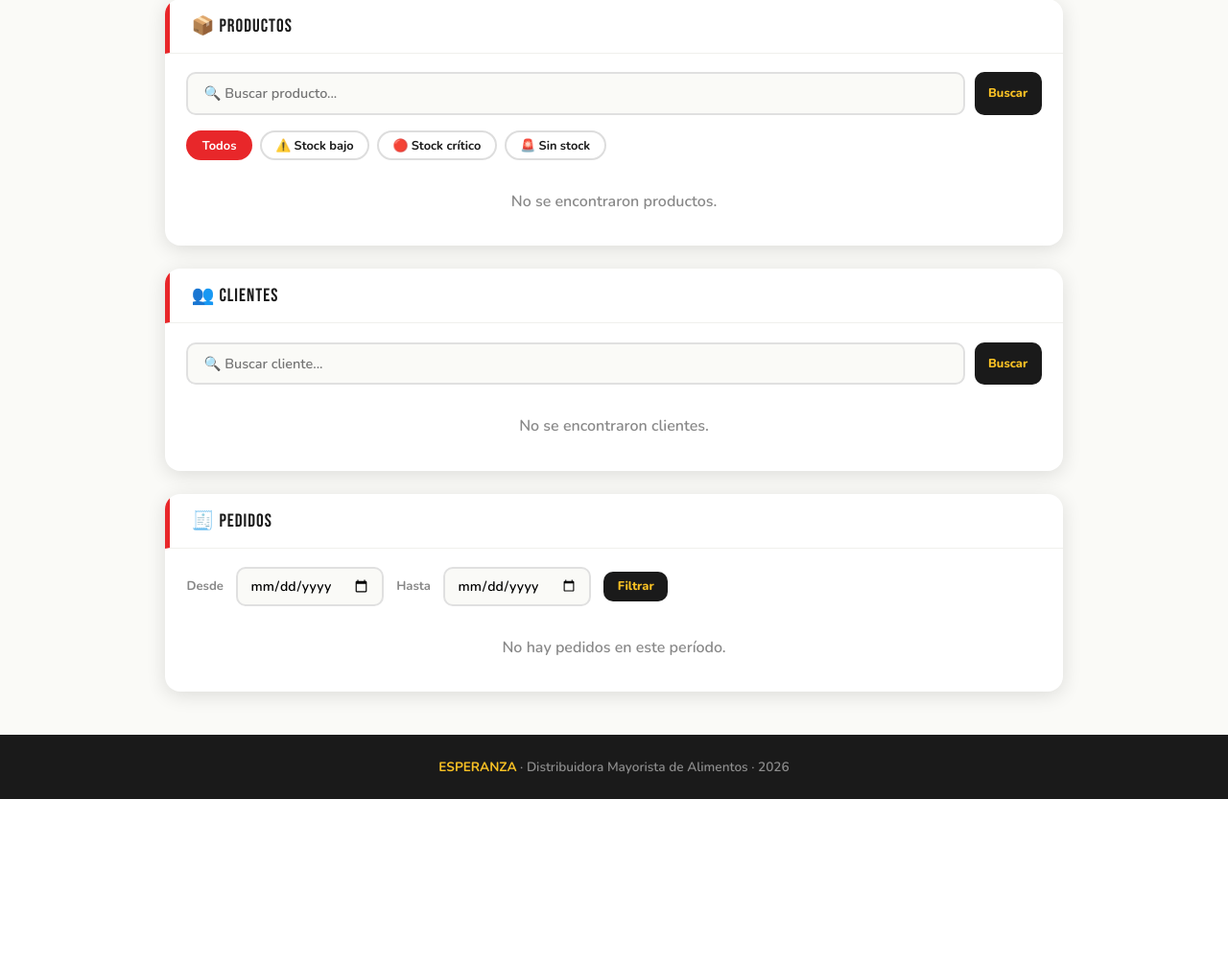
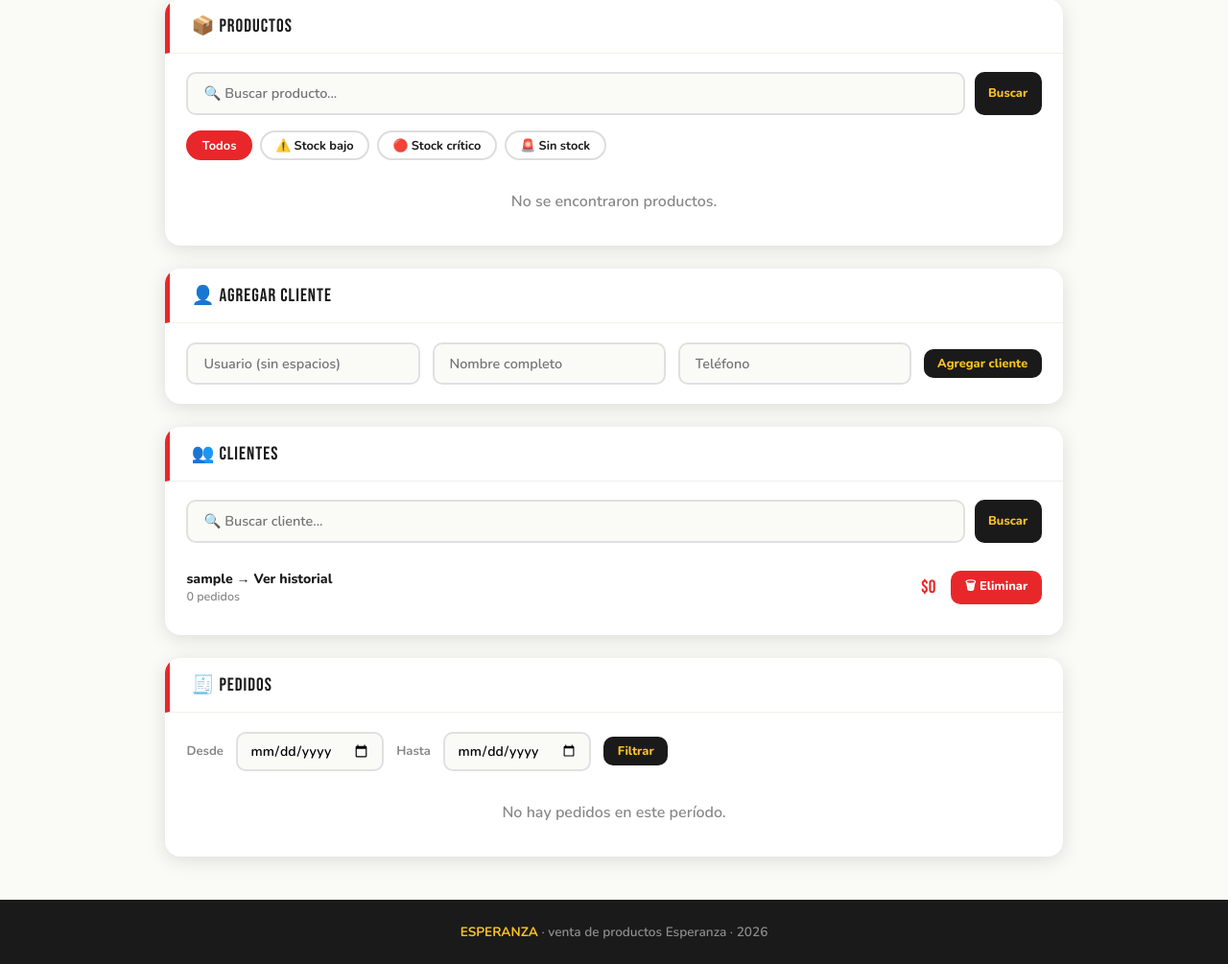
Before and after one commit to PabloMarinUrtiaga/Venta_de_productos_Esperanza, a Django app: page /panel/ in a window 1280 px wide. Shown: the part 375-1380 px from the top of the page at 96% size. Before the commit the page ends 1208 px from the top, so only its background shows below. Run offline with Django 5.2, Linux system fonts and the light colour scheme; the visitor is signed in with stand-in values (Sample User, id 1); data comes from the database, SQL or seed files in the repository; data that the repository does not hold is empty.

Commit message:
categorias/clientes/footer y algo mas

```diff
--- a/mayorista/mayorista/urls.py
+++ b/mayorista/mayorista/urls.py
@@ -7,9 +7,10 @@
                              agregar_producto, eliminar_producto,
                              editar_precio, repetir_pedido, compra_exitosa,
                              cambiar_estado, cambiar_stock_ajax, stock_actual,
-                             mp_webhook, editar_stock, editar_oferta, editar_categoria,editar_imagen )
+                             mp_webhook, editar_stock, editar_oferta, editar_categoria,editar_imagen,agregar_cliente,eliminar_cliente )
 from django.contrib.auth import views as auth_views
 from django.views.generic import RedirectView
+
 
 urlpatterns = [
     path('cambiar-estado/<int:pedido_id>/', cambiar_estado),
@@ -46,6 +47,8 @@
     path('editar-oferta/<int:producto_id>/',editar_oferta,name='editar_oferta'),
      path('editar-categoria/<int:producto_id>/', editar_categoria, name='editar_categoria'),
     path('editar-imagen/<int:producto_id>/', editar_imagen, name='editar_imagen'),
+    path('panel/agregar-cliente/', agregar_cliente, name='agregar_cliente'),
+    path('panel/eliminar-cliente/<int:user_id>/', eliminar_cliente, name='eliminar_cliente'),
 ]
 
 handler404 = 'productos.views.error_404'
--- a/mayorista/productos/templates/productos/403.html
+++ b/mayorista/productos/templates/productos/403.html
@@ -74,7 +74,7 @@
   </div>
 
   <footer>
-    <strong>ESPERANZA</strong> · Distribuidora Mayorista de Alimentos · 2026
+    <strong>ESPERANZA</strong> · venta de productos Esperanza · 2026
   </footer>
 
 
--- a/mayorista/productos/templates/productos/404.html
+++ b/mayorista/productos/templates/productos/404.html
@@ -78,7 +78,7 @@
   </div>
 
   <footer>
-    <strong>ESPERANZA</strong> · Distribuidora Mayorista de Alimentos · 2026
+    <strong>ESPERANZA</strong> · venta de productos Esperanza · 2026
   </footer>
 
   <script>
--- a/mayorista/productos/templates/productos/500.html
+++ b/mayorista/productos/templates/productos/500.html
@@ -74,7 +74,7 @@
   </div>
 
   <footer>
-    <strong>ESPERANZA</strong> · Distribuidora Mayorista de Alimentos · 2026
+    <strong>ESPERANZA</strong> · venta de productos Esperanza · 2026
   </footer>
 
 
--- a/mayorista/productos/templates/productos/carrito.html
+++ b/mayorista/productos/templates/productos/carrito.html
@@ -98,7 +98,7 @@
 
   <!-- FOOTER -->
   <footer style="margin-top: auto;">
-  <strong>ESPERANZA</strong> · Distribuidora Mayorista de Alimentos · 2026
+  <strong>ESPERANZA</strong> · venta de productos Esperanza · 2026
 </footer>
 
   <script src="{% static 'productos/js/carrito.js' %}?v=4"></script>
--- a/mayorista/productos/templates/productos/checkout.html
+++ b/mayorista/productos/templates/productos/checkout.html
@@ -321,7 +321,7 @@
     {% if pedido.pago == 'transferencia' %}
 
     <a
-      href="https://wa.me/5491126868409?text=Hola!%20Te%20env%C3%ADo%20el%20comprobante.%0A%0A*Pedido%20%23{{ pedido.id }}*%0ANombre%3A%20{{ pedido.nombre }}%20{{ pedido.apellido }}%0AM%C3%A9todo%20de%20pago%3A%20Transferencia%20(Billetera%20virtual%20o%20bancaria)%0AEntrega%3A%20{% if pedido.entrega == 'domicilio' %}Env%C3%ADo%20a%20domicilio%20-%20{{ pedido.direccion }}{% if pedido.piso_depto %}%2C%20{{ pedido.piso_depto }}{% endif %}%2C%20{{ pedido.localidad }}%20(CP%3A%20{{ pedido.codigo_postal }}){% else %}Retiro%20en%20el%20local{% endif %}%0ATotal%3A%20%24{{ total }}%0AAdjunt%C3%A1%20el%20comprobante%20de%20pago%20a%20continuaci%C3%B3n."
+      href="https://wa.me/5491138876882?text=Hola!%20Te%20env%C3%ADo%20el%20comprobante.%0A%0A*Pedido%20%23{{ pedido.id }}*%0ANombre%3A%20{{ pedido.nombre }}%20{{ pedido.apellido }}%0AM%C3%A9todo%20de%20pago%3A%20Transferencia%20(Billetera%20virtual%20o%20bancaria)%0AEntrega%3A%20{% if pedido.entrega == 'domicilio' %}Env%C3%ADo%20a%20domicilio%20-%20{{ pedido.direccion }}{% if pedido.piso_depto %}%2C%20{{ pedido.piso_depto }}{% endif %}%2C%20{{ pedido.localidad }}%20(CP%3A%20{{ pedido.codigo_postal }}){% else %}Retiro%20en%20el%20local{% endif %}%0ATotal%3A%20%24{{ total }}%0AAdjunt%C3%A1%20el%20comprobante%20de%20pago%20a%20continuaci%C3%B3n."
       target="_blank"
       class="btn-whatsapp"
     >
@@ -337,7 +337,7 @@
   </div>
 
   <footer>
-    <strong>ESPERANZA</strong> · Distribuidora Mayorista de Alimentos · 2026
+    <strong>ESPERANZA</strong> · venta de productos Esperanza · 2026
   </footer>
 
   <script>
--- a/mayorista/productos/templates/productos/checkout_form.html
+++ b/mayorista/productos/templates/productos/checkout_form.html
@@ -555,7 +555,7 @@
 </form>
 
 <footer>
-  <strong>ESPERANZA</strong> · Distribuidora Mayorista de Alimentos · 2026
+  <strong>ESPERANZA</strong> · venta de productos Esperanza · 2026
 </footer>
 
 <script>
--- a/mayorista/productos/templates/productos/detalle_pedido.html
+++ b/mayorista/productos/templates/productos/detalle_pedido.html
@@ -353,7 +353,7 @@
   </div>
 
   <footer>
-    <strong>ESPERANZA</strong> · Distribuidora Mayorista de Alimentos · 2026
+    <strong>ESPERANZA</strong> · venta de productos Esperanza · 2026
   </footer>
 
   <script>
--- a/mayorista/productos/templates/productos/historial.html
+++ b/mayorista/productos/templates/productos/historial.html
@@ -208,7 +208,7 @@
   </div>
 
   <footer>
-    <strong>ESPERANZA</strong> · Distribuidora Mayorista de Alimentos · 2026
+    <strong>ESPERANZA</strong> · venta de productos Esperanza · 2026
   </footer>
 
   <script>
--- a/mayorista/productos/templates/productos/panel.html
+++ b/mayorista/productos/templates/productos/panel.html
@@ -318,10 +318,10 @@
           <select name="categoria" required style="padding:0.65rem 1rem; border:2px solid #e0e0e0; border-radius:var(--radio-sm); font-family:'Nunito',sans-serif; font-size:0.9rem; font-weight:600; background:var(--fondo); color:var(--oscuro); flex:1; min-width:140px;">
             <option value="">Categoría...</option>
             <option value="Lácteos">Lácteos</option>
-            <option value="Enlatados">Enlatados</option>
-            <option value="Cereales">Cereales</option>
-            <option value="Snacks">Snacks</option>
-            <option value="Condimentos">Condimentos</option>
+            <option value="Enlatados">Gaseosas</option>
+            <option value="Cereales">Aperitivos</option>
+            <option value="Snacks">Almacén</option>
+            <option value="Condimentos">Bebidas Alcohólica</option>
           </select>
 
           <input type="file" name="imagen" accept="image/jpeg,image/png,image/webp" style="flex:1; min-width:140px; font-size:0.85rem;"/>
@@ -494,10 +494,10 @@
                 <select name="categoria" onchange="this.form.submit()" style="padding:0.45rem 0.7rem; border:2px solid #e0e0e0; border-radius:var(--radio-sm); font-family:'Nunito',sans-serif; font-size:0.82rem; font-weight:600; background:var(--blanco); color:var(--oscuro); width:120px;">
                   <option value="">Categoría...</option>
                   <option value="Lácteos"     {% if producto.categoria == 'Lácteos' %}selected{% endif %}>Lácteos</option>
-                  <option value="Enlatados"   {% if producto.categoria == 'Enlatados' %}selected{% endif %}>Enlatados</option>
-                  <option value="Cereales"    {% if producto.categoria == 'Cereales' %}selected{% endif %}>Cereales</option>
-                  <option value="Snacks"      {% if producto.categoria == 'Snacks' %}selected{% endif %}>Snacks</option>
-                  <option value="Condimentos" {% if producto.categoria == 'Condimentos' %}selected{% endif %}>Condimentos</option>
+                  <option value="Gaseosas"   {% if producto.categoria == 'Gaseosas' %}selected{% endif %}>Gaseosas</option>
+                  <option value="Aperitivos"    {% if producto.categoria == 'Aperitivos' %}selected{% endif %}>Aperitivos</option>
+                  <option value="Almacén"      {% if producto.categoria == 'Almacén' %}selected{% endif %}>Almacén</option>
+                  <option value="Bebidas Alcohólica" {% if producto.categoria == 'Bebidas Alcohólica' %}selected{% endif %}>Bebidas Alcohólica</option>
                 </select>
               </form>
 
@@ -586,6 +586,21 @@
     </div>
 
     <!-- ── CLIENTES ── -->
+<!-- ── AGREGAR CLIENTE ── -->
+<div class="panel-section">
+  <div class="panel-section-header">👤 Agregar cliente</div>
+  <div class="panel-section-body">
+    <form method="POST" action="{% url 'agregar_cliente' %}" class="form-inline">
+      {% csrf_token %}
+      <input type="text" name="username" placeholder="Usuario (sin espacios)" required/>
+      <input type="text" name="nombre_completo" placeholder="Nombre completo" required/>
+      <input type="text" name="telefono" placeholder="Teléfono" required/>
+      <button type="submit" class="btn-sm btn-primary-sm">Agregar cliente</button>
+    </form>
+  </div>
+</div>
+
+<!-- ── CLIENTES ── -->
 <div class="panel-section">
   <div class="panel-section-header">👥 Clientes</div>
   <div class="panel-section-body">
@@ -602,6 +617,10 @@
           <div class="cliente-meta">{{ c.cantidad_pedidos }} pedido{{ c.cantidad_pedidos|pluralize }}</div>
         </div>
         <div class="cliente-total">${{ c.total_gastado|default:"0" }}</div>
+        <form method="POST" action="{% url 'eliminar_cliente' c.user__id %}" onsubmit="return confirm('¿Eliminar a {{ c.user__username }}?')">
+          {% csrf_token %}
+          <button type="submit" class="btn-sm btn-danger-sm">🗑 Eliminar</button>
+        </form>
       </div>
     {% empty %}
       <p style="color:var(--gris); font-weight:600; text-align:center; padding:1rem;">No se encontraron clientes.</p>
@@ -658,7 +677,7 @@
   </div>
 
   <footer>
-    <strong>ESPERANZA</strong> · Distribuidora Mayorista de Alimentos · 2026
+    <strong>ESPERANZA</strong> · venta de productos Esperanza · 2026
   </footer>
 
   <script>
--- a/mayorista/productos/templates/productos/perfil.html
+++ b/mayorista/productos/templates/productos/perfil.html
@@ -346,7 +346,7 @@
   </div>
 
   <footer>
-    <strong>ESPERANZA</strong> · Distribuidora Mayorista de Alimentos · 2026
+    <strong>ESPERANZA</strong> · venta de productos Esperanza · 2026
   </footer>
 
   <script>
--- a/mayorista/productos/views.py
+++ b/mayorista/productos/views.py
@@ -18,6 +18,7 @@
 import re, mercadopago, json, hmac, hashlib, base64, io
 from django.core.paginator import Paginator
 from PIL import Image
+from .models import Producto, Pedido, PedidoItem, Perfil
 
 
 sdk = mercadopago.SDK(settings.MP_ACCESS_TOKEN)
@@ -1062,10 +1063,10 @@
     # 📤 Render final
     # ─────────────────────────────────────
     return render(request, 'productos/panel.html', {
-        'productos': productos,
-        'clientes': clientes_data,
-        'pedidos': pedidos
-    })
+    'productos': productos,
+    'clientes': clientes_data,
+    'pedidos': pedidos,
+})
 
 
 #Agregar productos
@@ -1794,7 +1795,59 @@
 
     return HttpResponse(status=200)
 
-
+@login_required
+def agregar_cliente(request):
+    if not request.user.is_staff:
+        messages.error(request, 'No autorizado')
+        return redirect('/')
+
+    if request.method != 'POST':
+        return redirect('/panel/')
+
+    username = request.POST.get('username', '').strip()
+    nombre   = request.POST.get('nombre_completo', '').strip()
+    telefono = request.POST.get('telefono', '').strip()
+    print('DATOS RECIBIDOS:', repr(username), repr(nombre), repr(telefono))
+
+    if not username or not nombre or not telefono:
+        messages.error(request, 'Completá todos los campos')
+        return redirect('/panel/')
+
+    if User.objects.filter(username=username).exists():
+        messages.error(request, 'Ya existe un cliente con ese usuario')
+        return redirect('/panel/')
+
+    try:
+        user = User.objects.create_user(
+            username=username,
+            password='esperanza1234',
+            first_name=nombre,
+        )
+        print('USUARIO CREADO:', user.id, user.username)
+        Perfil.objects.filter(user=user).update(telefono=telefono)
+        print('PERFIL ACTUALIZADO')
+    except Exception as e:
+        print('ERROR:', e)
+        messages.error(request, f'Error: {e}')
+        return redirect('/panel/')
+
+    messages.success(request, f'Cliente {nombre} creado. Contraseña temporal: esperanza1234')
+    return redirect('/panel/')
+
+
+@login_required
+def eliminar_cliente(request, user_id):
+    if not request.user.is_staff:
+        return redirect('/')
+    if request.method != 'POST':
+        return redirect('/panel/')
+    try:
+        user = User.objects.get(id=user_id)
+        user.delete()
+        messages.success(request, 'Cliente eliminado')
+    except User.DoesNotExist:
+        messages.error(request, 'Cliente no encontrado')
+    return redirect('/panel/')
 
 #Errores
 def error_404(request, exception=None):
```
Also changed, not shown: mayorista/productos/models.py (+14 -6 lines), mayorista/productos/templates/productos/lista.html (+15 -15 lines), mayorista/productos/migrations/0011_clienteextra.py (added), mayorista/productos/migrations/0012_delete_clienteextra_alter_producto_categoria.py (added). Lines whose indentation alone changed are shown as unchanged.
